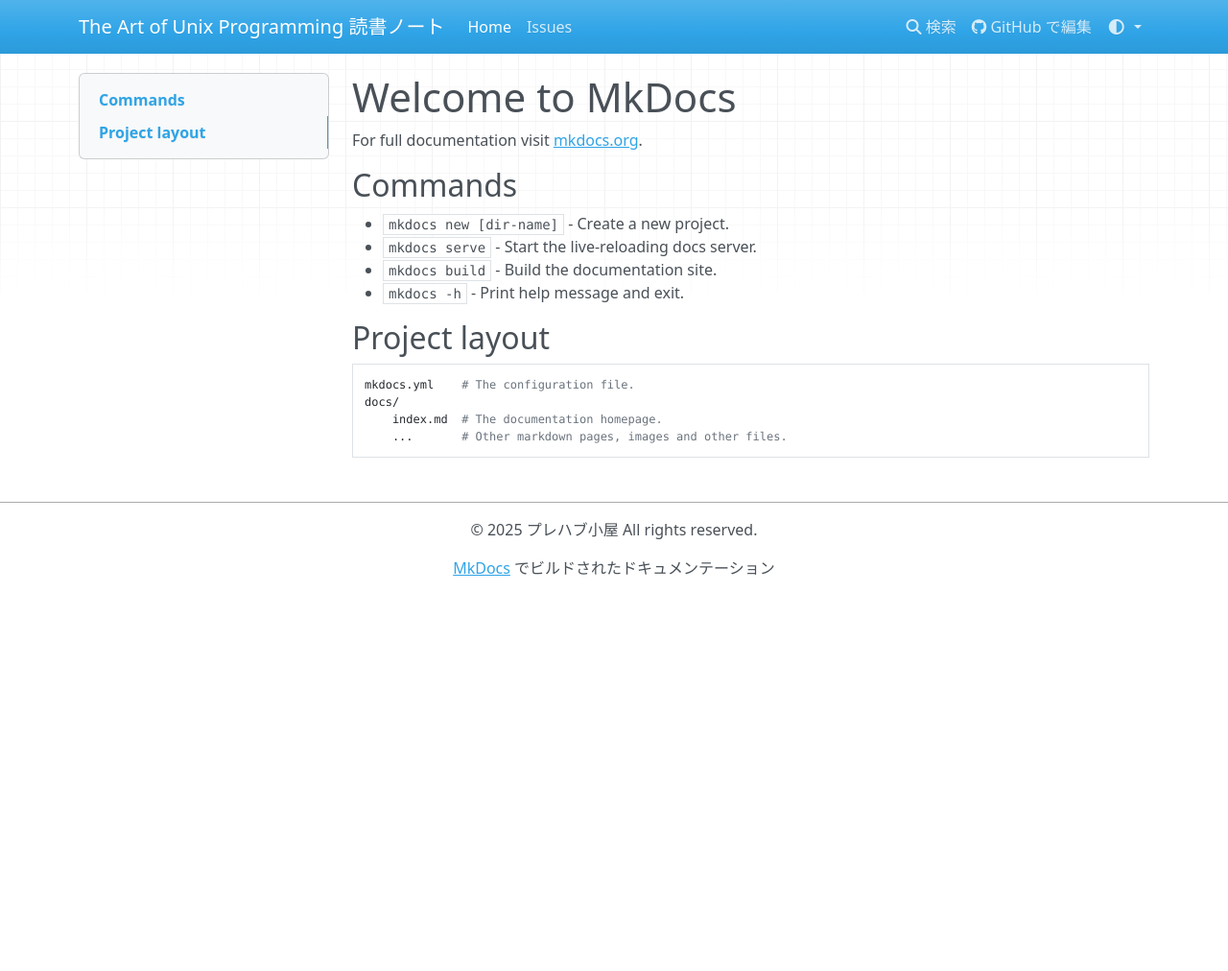
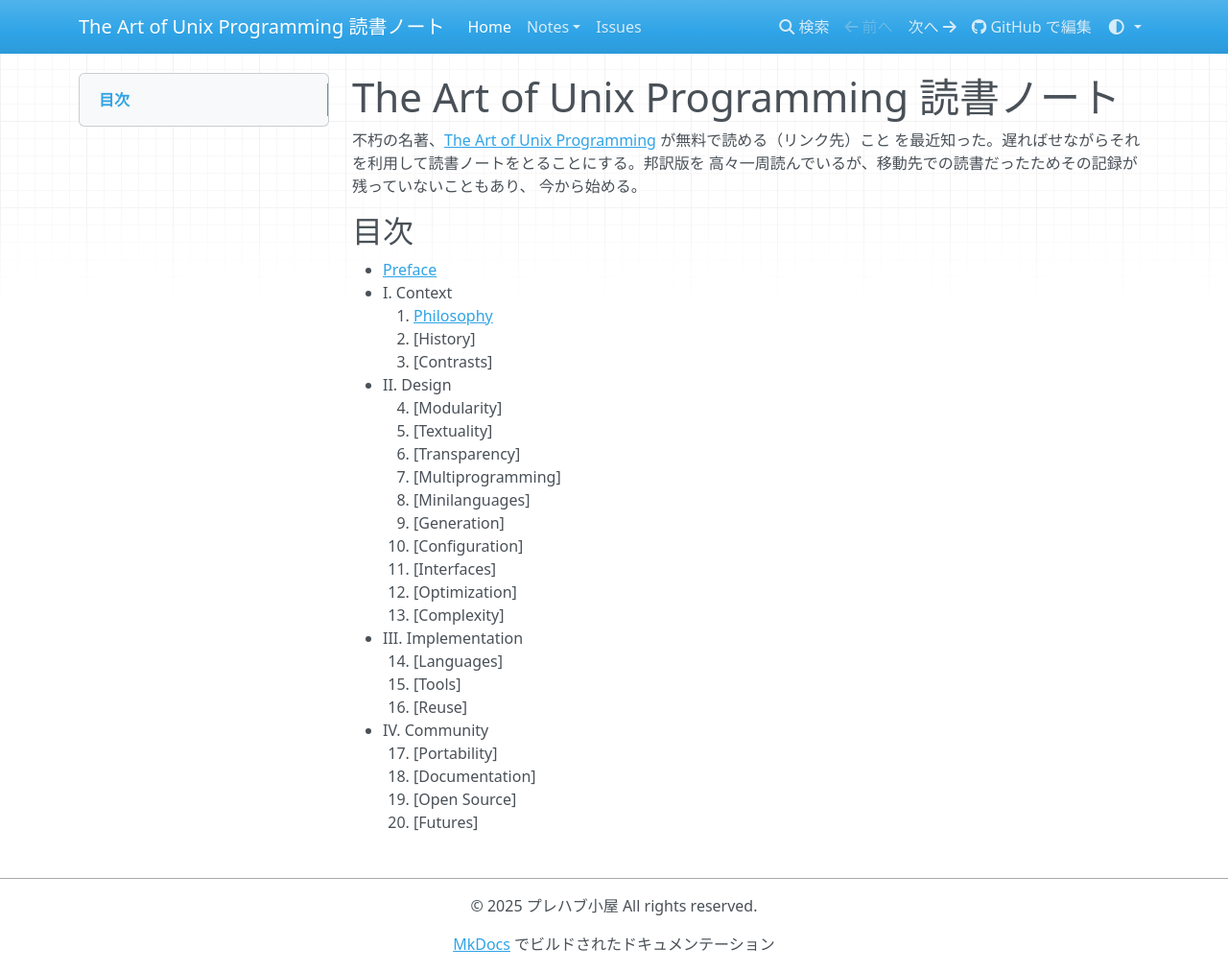
Before and after one commit to showa-yojyo/taoup, an MkDocs documentation site: the page built from docs/index.md, in a window 1280 px wide and 1012 px high. Shown: the whole window at 96% size. Built offline with MkDocs 1.6.1, drawn with Linux system fonts in a browser that asks for light colours; nearby versions of some CDN libraries.

Commit message:
docs/preface: RC

```diff
--- a/docs/index.md
+++ b/docs/index.md
@@ -1,17 +1,57 @@
-# Welcome to MkDocs
+# The Art of Unix Programming 読書ノート
 
-For full documentation visit [mkdocs.org](https://www.mkdocs.org).
+不朽の名著、[The Art of Unix Programming][TAOUP] が無料で読める（リンク先）こと
+を最近知った。遅ればせながらそれを利用して読書ノートをとることにする。邦訳版を
+高々一周読んでいるが、移動先での読書だったためその記録が残っていないこともあり、
+今から始める。
 
-## Commands
+## 目次
 
-* `mkdocs new [dir-name]` - Create a new project.
-* `mkdocs serve` - Start the live-reloading docs server.
-* `mkdocs build` - Build the documentation site.
-* `mkdocs -h` - Print help message and exit.
+* [Preface](./preface.md)
+* I. Context
+    1. [Philosophy](./context/philosophy.md)
+    2. [History]
+    3. [Contrasts]
+* II. Design
+    4. [Modularity]
+    5. [Textuality]
+    6. [Transparency]
+    7. [Multiprogramming]
+    8. [Minilanguages]
+    9. [Generation]
+    10. [Configuration]
+    11. [Interfaces]
+    12. [Optimization]
+    13. [Complexity]
+* III. Implementation
+    14. [Languages]
+    15. [Tools]
+    16. [Reuse]
+* IV. Community
+    17. [Portability]
+    18. [Documentation]
+    19. [Open Source]
+    20. [Futures]
 
-## Project layout
+[TAOUP]: <http://www.catb.org/esr/writings/taoup/html/>
 
-    mkdocs.yml    # The configuration file.
-    docs/
-        index.md  # The documentation homepage.
-        ...       # Other markdown pages, images and other files.
+<!-- touch complexity.md
+touch configuration.md
+touch contrast.md
+touch documentation.md
+touch future.md
+touch generation.md
+touch history.md
+touch interface.md
+touch languages.md
+touch minilanguages.md
+touch modularity.md
+touch multiprogram.md
+touch opensource.md
+touch optimization.md
+touch philosophy.md
+touch portability.md
+touch reuse.md
+touch textuality.md
+touch tools.md
+touch transparency.md -->
--- a/mkdocs.yml
+++ b/mkdocs.yml
@@ -13,11 +13,15 @@ site_url: https://github.com/showa-yojyo/taoup/
 #exclude_docs: []
 nav:
   - Home: index.md
+  - Notes:
+    - Preface: preface.md
+    - Context:
+      - Philosophy: context/philosophy.md
 #  - About: about.md
 #  - Extensions: extensions.md
 #  - Scratch: scratch.md
   - Issues: https://github.com/showa-yojyo/taoup/issues
-#not_in_nav: []
+#not_in_nav:
 validation:
   absolute_links: relative_to_docs
   anchors: warn
```
Also changed, not shown: docs/context/philosophy.md (added, +3 -0 lines), docs/preface.md (added, +97 -0 lines).
